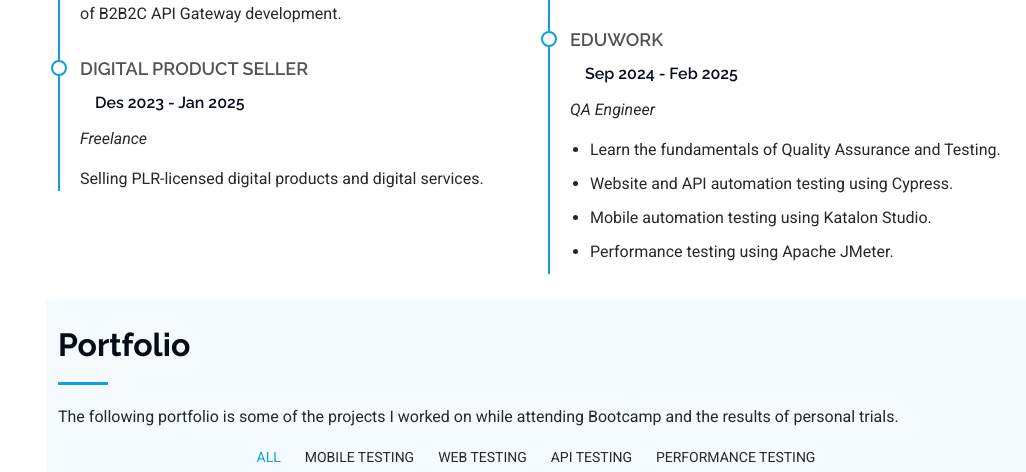
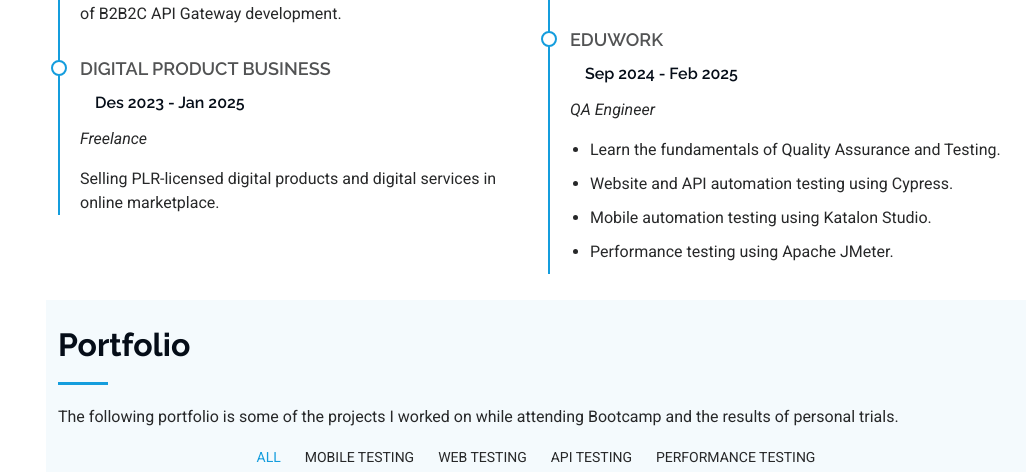
Before and after one commit to arsytamawisa/arsytama.project, a plain HTML site: page index.html in a window 1280 px wide. Shown: the part 895-1367 px from the top of the page, without its empty margins (254-1280 px from the left). Drawn offline with Linux system fonts and the light colour scheme.

Commit message:
update 1.1

```diff
--- a/index.html
+++ b/index.html
@@ -144,10 +144,10 @@
             </div><!-- Edn Resume Item -->
 
             <div class="resume-item">
-              <h4>Digital Product Seller</h4>
+              <h4>Digital Product Business</h4>
               <h5>Des 2023 - Jan 2025</h5>
               <p><em>Freelance</em></p>
-              <p>Selling PLR-licensed digital products and digital services.</p>
+              <p>Selling PLR-licensed digital products and digital services in online marketplace.</p>
             </div><!-- Edn Resume Item -->
 
           </div>
```
